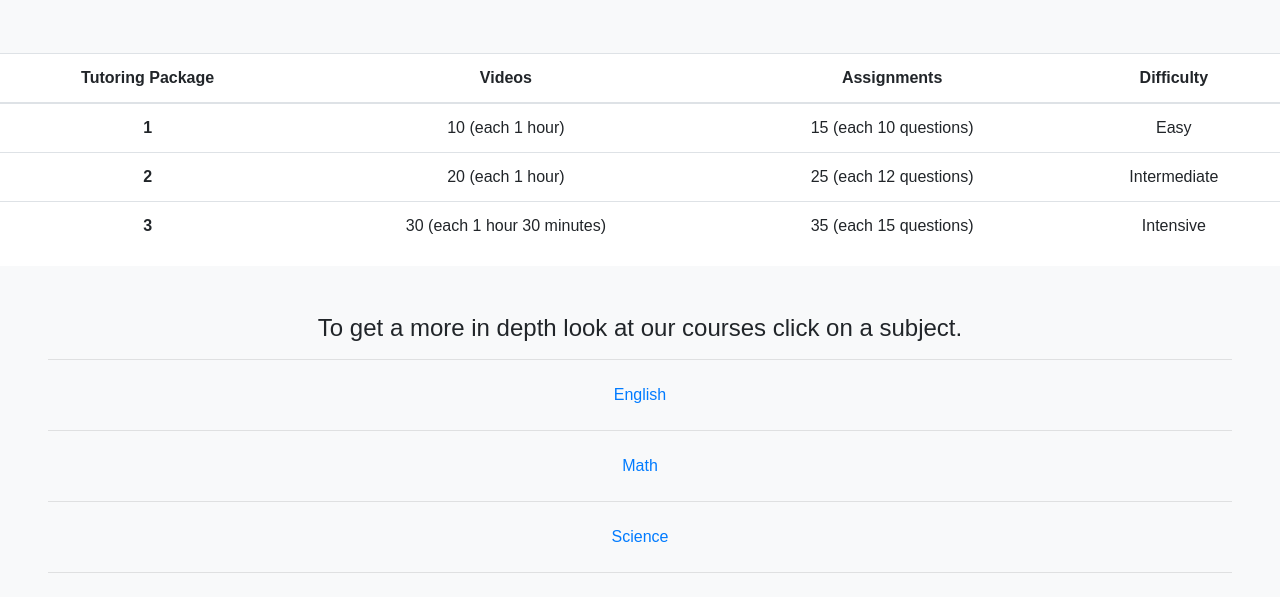
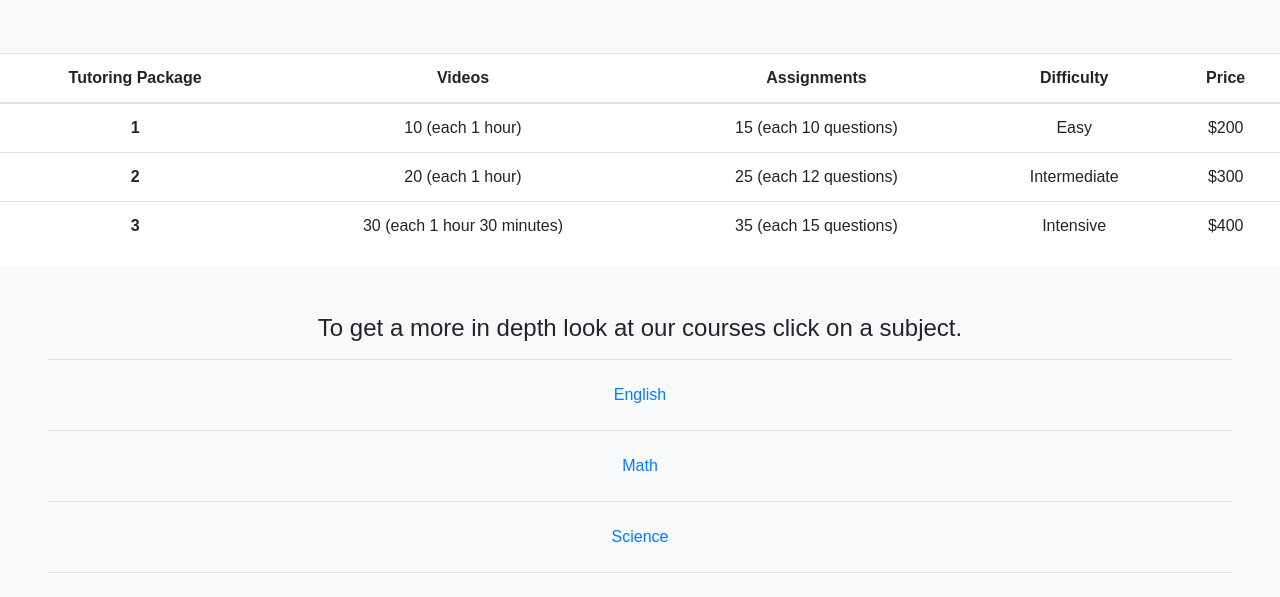
Before and after one commit to ArthurWHenry/tutoring_service, a plain HTML site: page getting_started.html in a window 1280 px wide. Shown: the part 203-800 px from the top of the page. Drawn offline with nearby package versions, Linux system fonts and the light colour scheme; a web font is replaced by a local one.

Commit message:
update: added price to table

```diff
--- a/getting_started.html
+++ b/getting_started.html
@@ -36,6 +36,7 @@
                 <th scope="col">Videos</th>
                 <th scope="col">Assignments</th>
                 <th scope="col">Difficulty</th>
+                <th scope="col">Price</th>
                 </tr>
             </thead>
             <tbody>
@@ -44,18 +45,21 @@
                 <td>10 (each 1 hour)</td>
                 <td>15 (each 10 questions)</td>
                 <td>Easy</td>
+                <td>$200</td>
                 </tr>
                 <tr>
                 <th scope="row">2</th>
                 <td>20 (each 1 hour)</td>
                 <td>25 (each 12 questions)</td>
                 <td>Intermediate</td>
+                <td>$300</td>
                 </tr>
                 <tr>
                 <th scope="row">3</th>
                 <td>30 (each 1 hour 30 minutes)</td>
                 <td>35 (each 15 questions)</td>
                 <td>Intensive</td>
+                <td>$400</td>
                 </tr>
             </tbody>
             </table>
```
